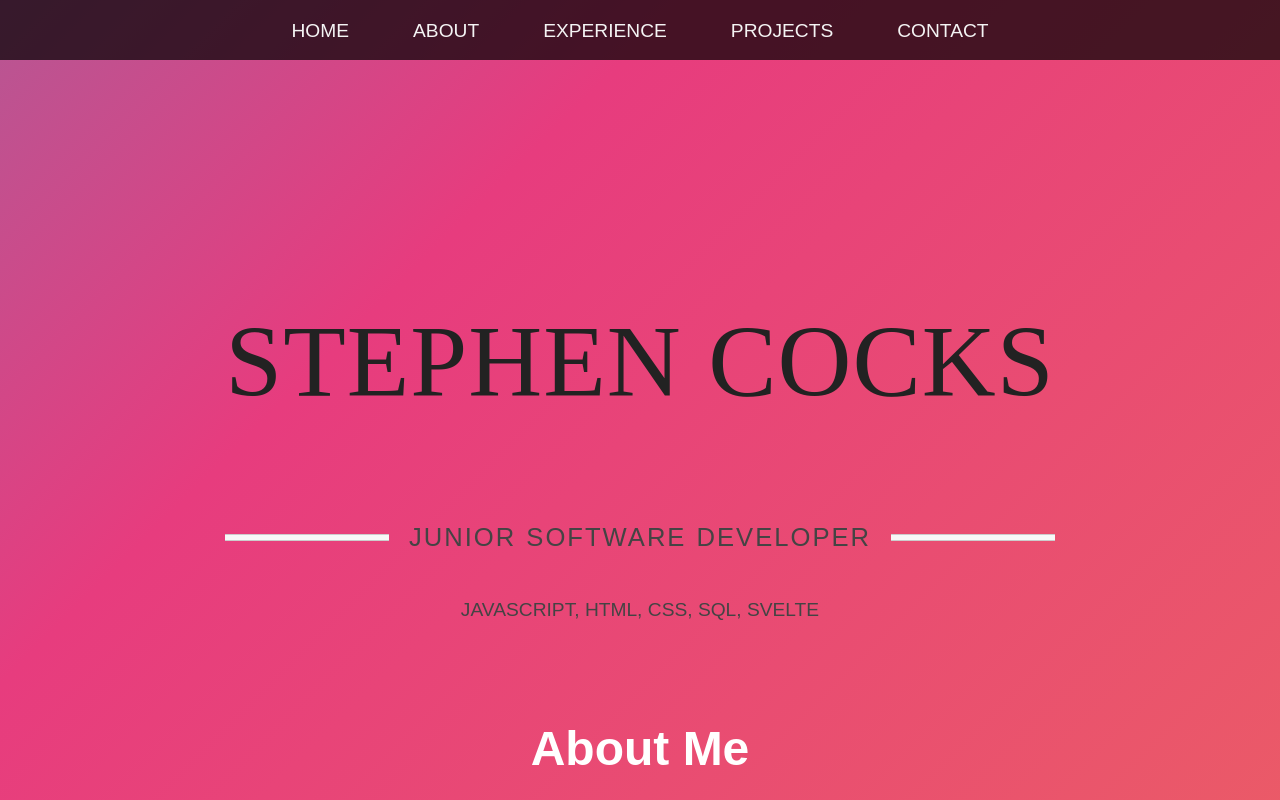
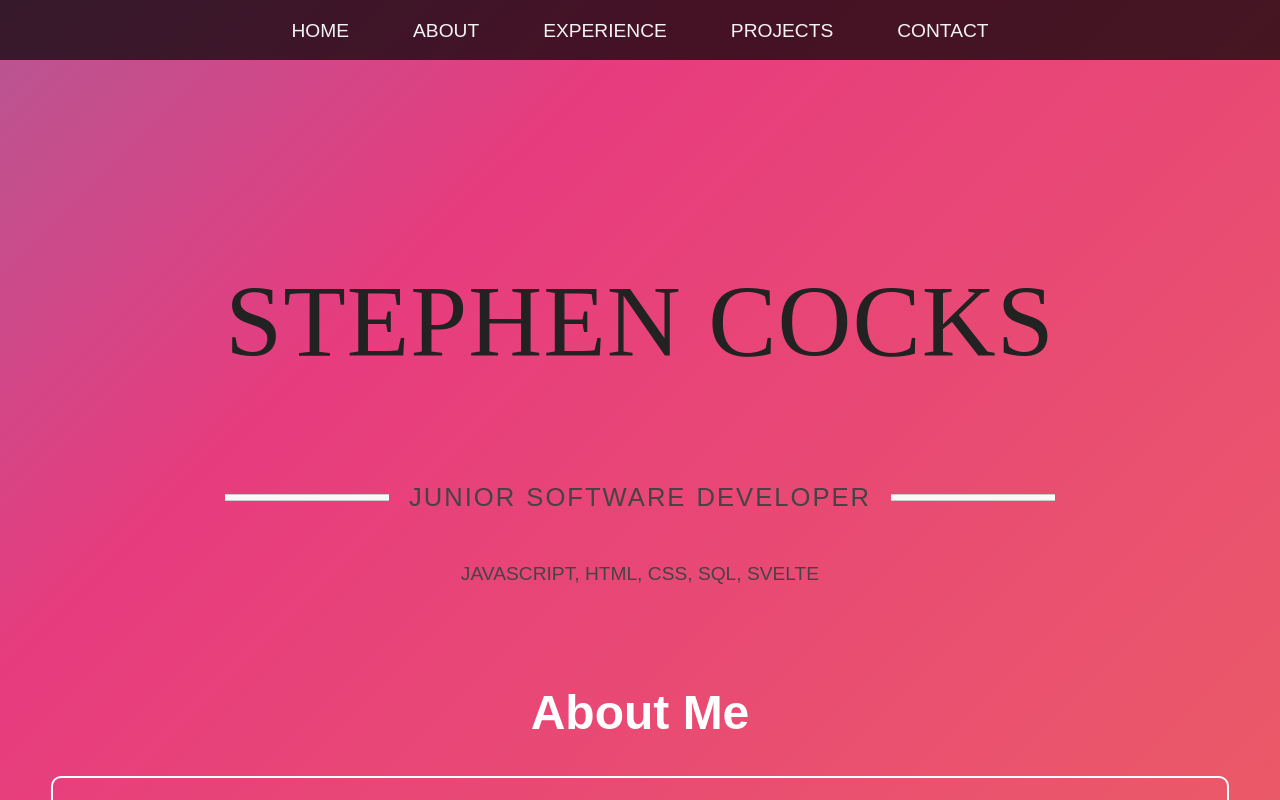
Before and after one commit to Stephen2501/Portfolio, a React (Create React App) app in the folder portfolio/: page / in a window 1280 px wide. Built offline with nearby package versions, Linux system fonts and the light colour scheme.

Commit message:
spacing change

```diff
--- a/portfolio/src/Styles/Home.css
+++ b/portfolio/src/Styles/Home.css
@@ -7,7 +7,7 @@
 	letter-spacing: 1px;
 	font-family: "Playfair Display", serif;
 	font-weight: 400;
-    margin-top: 35vh;
+    margin-top: 30vh;
 }
 .home h1 span {
 	margin-top: 10vh;
@@ -43,5 +43,5 @@
     color: #444;
     text-transform: uppercase;
     font-size: 1.5vw;
-    margin-top: 3vh;
+    margin-top: 3.5vh;
 }
```
